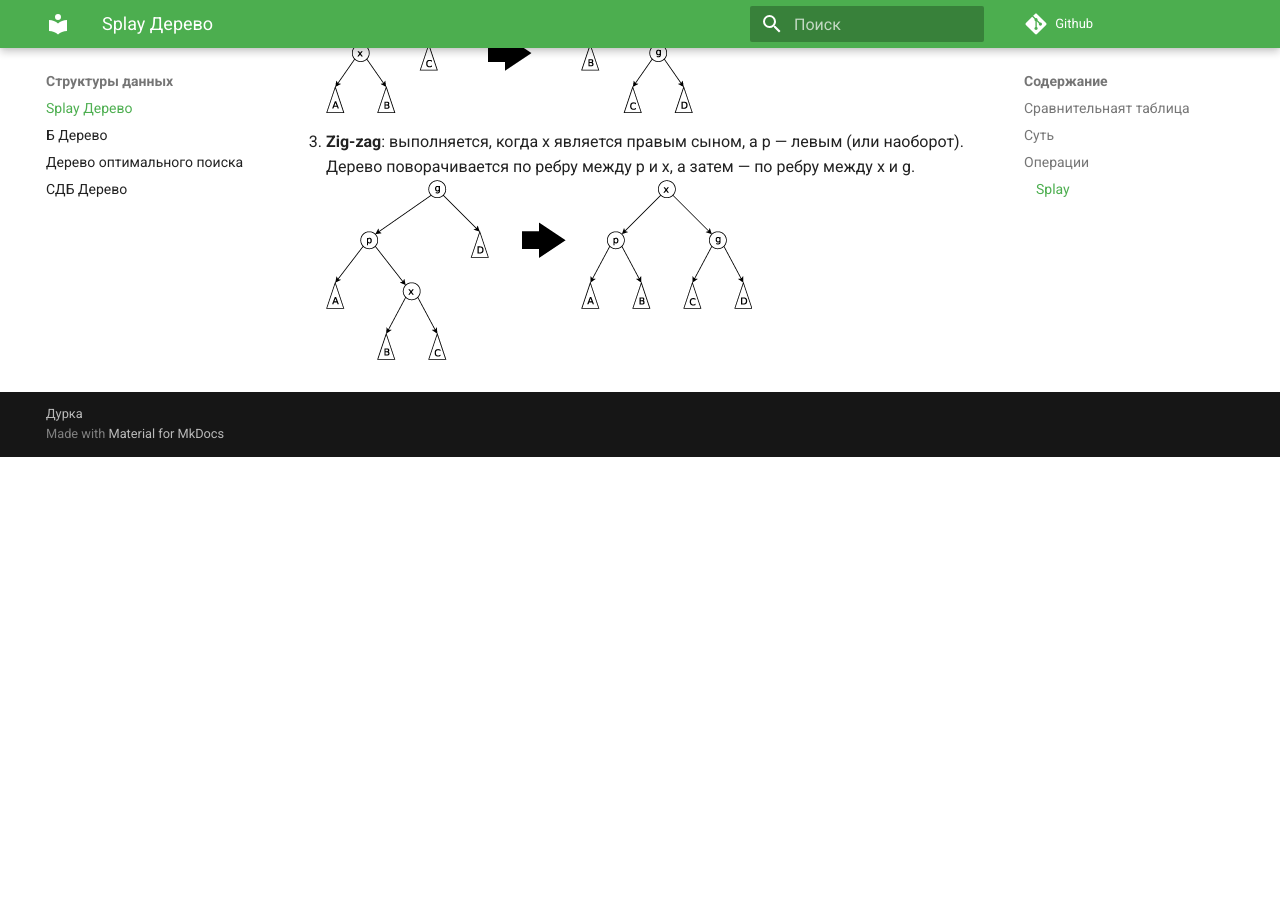
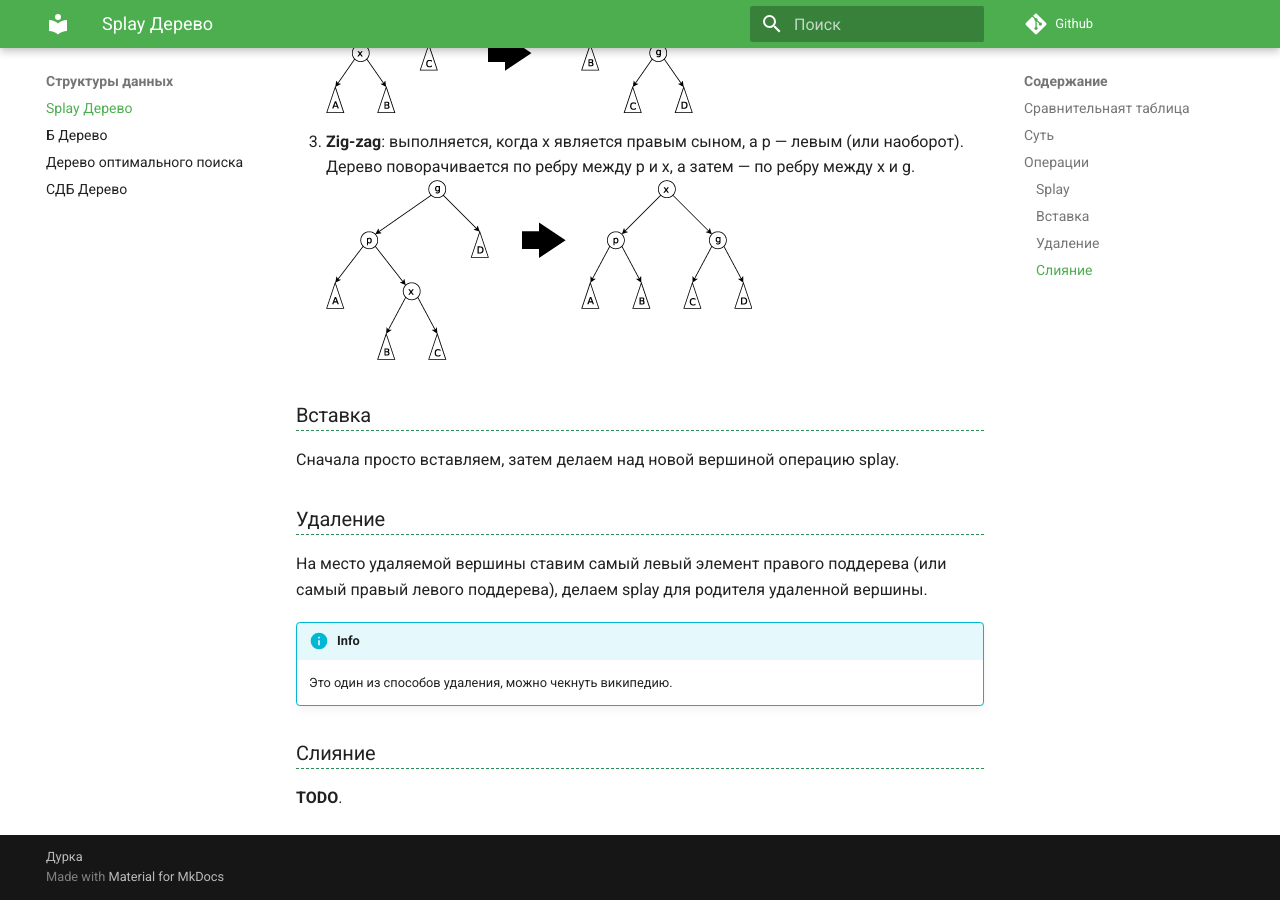
Before and after one commit to dotCirill/Durka, an MkDocs documentation site: the page built from docs/структуры данных/Splay Дерево.md, in a window 1280 px wide and 900 px high, scrolled down 1996 px. Built offline with MkDocs 1.6.1 and Material for MkDocs 9.7.7, drawn with Linux system fonts in a browser that asks for light colours; nearby versions of some CDN libraries; comment, search, counter and statistics services are not loaded; before the commit the page ends 2453 px from its top, so only the background shows below that.

Commit message:
Splay дерево добавлены операции

```diff
--- a/docs/структуры данных/Splay Дерево.md
+++ b/docs/структуры данных/Splay Дерево.md
@@ -28,3 +29,18 @@
 1. **Zig**: выполняется, когда p является корнем. Дерево поворачивается по ребру между x и p. Существует лишь для разбора крайнего случая и выполняется только один раз в конце, когда изначальная глубина x была нечётна. ![Zig](Splay/Zig.svg "Zig")
 2. **Zig-zig**: выполняется, когда и x, и p являются левыми (или правыми) сыновьями. Дерево поворачивается по ребру между g и p, а потом — по ребру между p и x. ![Zig-zig](Splay/Zigzig.gif "Zig-zig")
 3. **Zig-zag**:  выполняется, когда x является правым сыном, а p — левым (или наоборот). Дерево поворачивается по ребру между p и x, а затем — по ребру между x и g. ![Zig-zag](Splay/Zigzag.gif "Zig-zag")
+
+### Вставка
+
+Сначала просто вставляем, затем делаем над новой вершиной операцию splay.
+
+### Удаление
+
+На место удаляемой вершины ставим самый левый элемент правого поддерева (или самый правый левого поддерева), делаем splay для родителя удаленной вершины.
+
+!!! info
+    Это один из способов удаления, можно чекнуть википедию.
+
+### Слияние
+
+**TODO**.
```
Also changed, not shown: other parts of docs/структуры данных/Splay Дерево.md (+1 -0 lines).
